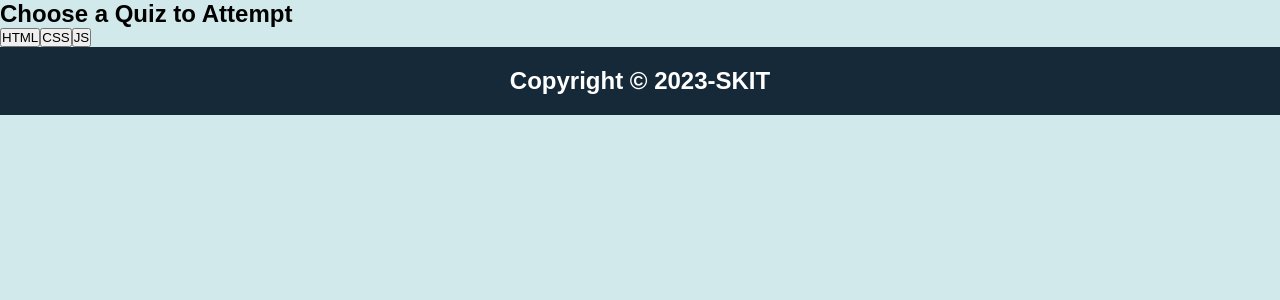
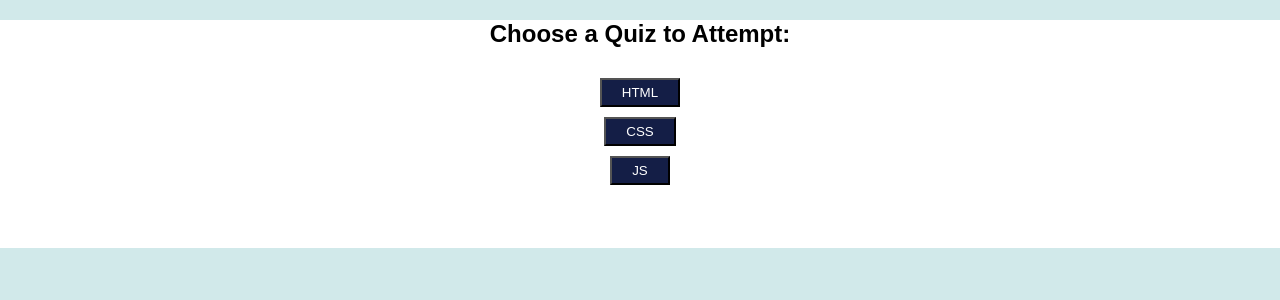
Before and after one commit to Prithvi105/quizapp, a React (Create React App) app: page /selectquiz in a window 1280 px wide. Shown: the top 300 px of the page. Built offline with nearby package versions, Linux system fonts and the light colour scheme.

Commit message:
Added styling to various Components

```diff
--- a/src/App.jsx
+++ b/src/App.jsx
@@ -20,18 +20,17 @@ export const App = () => {
       <BrowserRouter>
 
         <Routes>
-          <Route path="/quesForm" element={<><Header/><QuesForm /></>} />
-          <Route path="/" element={<><Header1 /><Login /></>} />
-          <Route path="/registration" element={<><Header1/><Register /></>} />
-          <Route path = "/questionList" element = {<><Header/><QuestionList /></>} />
-          <Route path = '/forgotpass' element={ <ForgotPass />} />
-          <Route path = '/instruct' element={ <Ins /> } />
-          <Route path ='/quiz' element ={ <Quiz />} />
+          <Route path="/quesform" element={<><Header/><QuesForm /><Footer /></>} />
+          <Route path="/" element={<><Header1 /><Login /><Footer /></>} />
+          <Route path="/registration" element={<><Header1/><Register /><Footer /></>} />
+          <Route path = "/questionList" element = {<><Header/><QuestionList /><Footer /></>} />
+          <Route path = '/forgotpass' element={ <><Header1/><ForgotPass /><Footer /></>} />
+          <Route path = '/instruct' element={ <><Header/><Ins /><Footer /></> } />
+          <Route path ='/quiz' element ={<> <Quiz /></>} />
           <Route path = '/selectquiz' element = {<QuizSelection />} />
           <Route path = '/score' element = { <Score />} />
           <Route path='/*' element = {<PageNotFound />} />
         </Routes>
-        <Footer />
       </BrowserRouter>
   );
 }
--- a/src/components/footer/style.css
+++ b/src/components/footer/style.css
@@ -5,11 +5,11 @@
     box-sizing: border-box;
 }
 footer{
+    margin-top: 10px;
     min-width: 320px;
     padding: 20px;
     background-color:#162938 ;
     color: white;
-    /* display: flex; */
-    align-items: center;
-    justify-content: space-between;
+    display: block;
+
 }
--- a/src/components/instruct/index.jsx
+++ b/src/components/instruct/index.jsx
@@ -17,7 +17,6 @@ const Ins = () => {
                 </div>
                 <div class="list">
                     <ul>
-                        <li>Total Questions=5</li>
                         <li>Each question contain 1 mark</li>
                         <li>There is no negative marking</li>
                         <li>Each question contain 4 options</li>
--- a/src/components/instruct/style.js
+++ b/src/components/instruct/style.js
@@ -20,6 +20,8 @@ export const Wrapper = styled.section`
     width:50%;
     min-width:320px;
     margin:10px auto;
+    min-height:30vh;
+    height:75vh;
 
 }
  .insform .inner  h1{
--- a/src/components/selectquiz/index.jsx
+++ b/src/components/selectquiz/index.jsx
@@ -1,6 +1,7 @@
 import React, { useEffect, useState } from 'react';
 import { Link, useNavigate } from 'react-router-dom';
 import { services } from '../../services';
+import "./style.css";
 
 const QuizSelection = () => {
 
@@ -19,9 +20,9 @@ const QuizSelection = () => {
     }
 
     return (
-        <div>
-            <h1>Choose a Quiz to Attempt</h1>
-            <div>
+        <div className='outer'>
+            <h1>Choose a Quiz to Attempt:</h1>
+            <div className='inner'>
                 {subjects.map(subject =>
                     <input type="button" key={subject.id} value={subject.name} onClick={ (e) => goToQuiz(subject)}/>
                 )}
--- /dev/null
+++ b/src/components/selectquiz/style.css
@@ -0,0 +1,21 @@
+.outer{
+
+    background-color: #FFF;
+    margin: 20px auto;
+    text-align: center;
+}
+
+.inner{
+    margin: 20px auto;
+    height: 20vh;
+    display: inline-block;
+}
+
+input[type=button]{
+
+    display: block;
+    margin: 10px auto;
+    padding: 5px 20px;
+    background-color:#141E46 ;
+    color: #FFF;
+}
```
